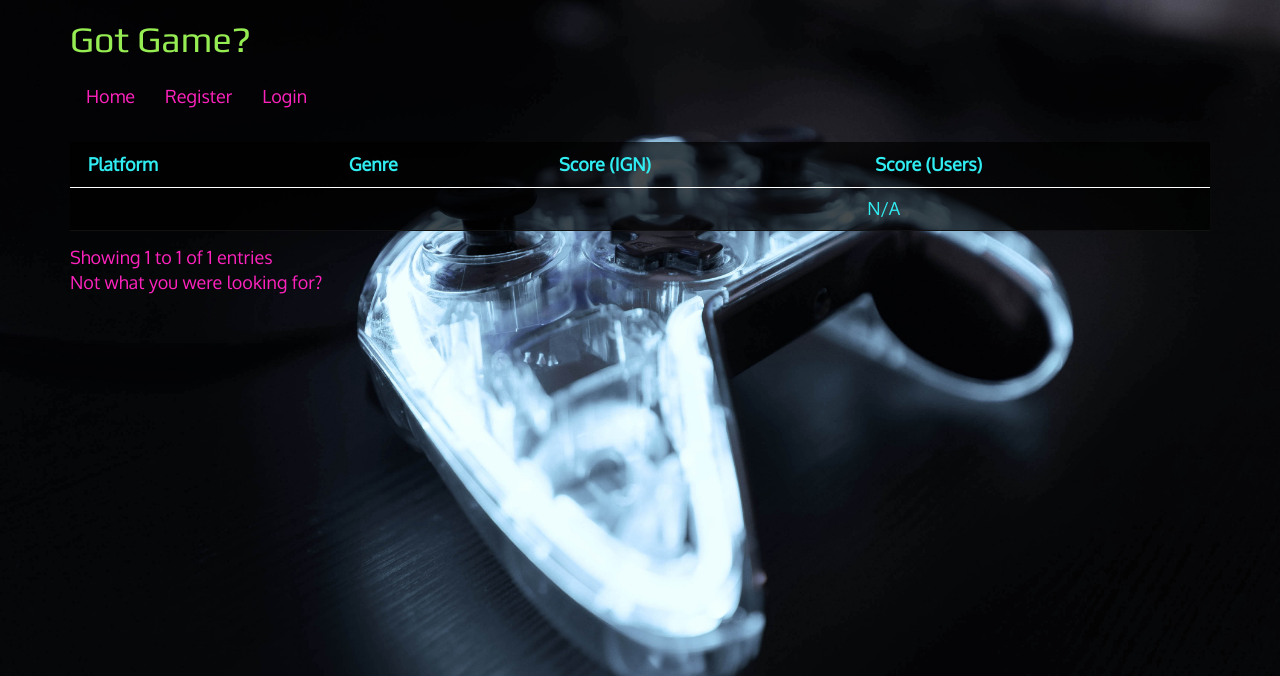
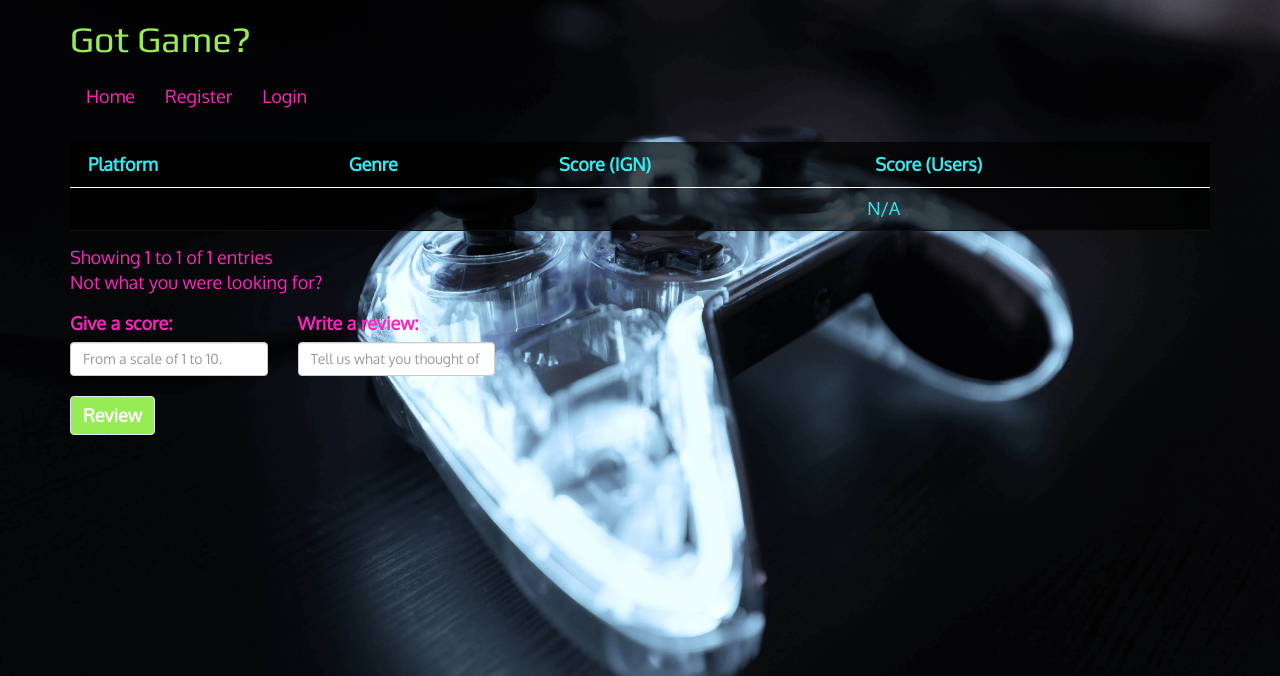
Before and after one commit to tashachin/GotGame, a Flask app: template templates/game_info.html in a window 1280 px wide. Shown: the top 676 px of the page. Run offline with Flask 2, Linux system fonts and the light colour scheme; the template is opened without the code that fills it, so the values that code supplies are empty; some libraries are stand-ins or nearby versions.

Commit message:
Saving design work...

```diff
--- a/static/game_results.js
+++ b/static/game_results.js
@@ -7,6 +7,7 @@ $(document).ready(function() {
         "pageLength": 25,
         "deferRender": true,
     } );
+
 } );
 
 function showGameInfo() {
--- a/static/style.css
+++ b/static/style.css
@@ -59,7 +59,7 @@ b, i {
 
 .btn-green {
     background-color: #96ec53;
-    border-color: #30edf2;
+    border-color: #e6e5ff;
     color: #FFFFFF;
 }
 
@@ -91,7 +91,7 @@ b, i {
 
 .placeholder {
     font-style: italic;
-    color: #96ec53;;
+    color: #96ec53;
 }
 
 .container {
@@ -99,8 +99,9 @@ b, i {
     font-size: 18px;
 }
 
-.dataTables_wrapper .dataTables_info {
-    color:  #30edf2;
+.modal-backdrop {
+   background-color: rgba(0, 0, 0, 0.7);
+
 }
 
 /* ////////////////////////////////// */
--- a/templates/game_info.html
+++ b/templates/game_info.html
@@ -56,18 +56,60 @@
 
 <a href='/adv-search'>Not what you were looking for?</a>
 
-<!-- GAME DESCRIPTION -->
+<div class="row">
 
-<!-- <div id='game-desc'>
-    <p>Lorem ipsum dolor sit amet, consectetur adipiscing elit, sed do eiusmod tempor incididunt ut labore et dolore magna aliqua. Ut enim ad minim veniam, quis nostrud exercitation ullamco laboris nisi ut aliquip ex ea commodo consequat. Duis aute irure dolor in reprehenderit in voluptate velit esse cillum dolore eu fugiat nulla pariatur. Excepteur sint occaecat cupidatat non proident, sunt in culpa qui officia deserunt mollit anim id est laborum.</p>
-</div> -->
+    <!-- REVIEW FORM -->
 
-{% if user_status %}
+        <div class="col-xs-12 col-md-7 col-lg-7">
+
+            <div id='review-field'>
+                    <!-- Remember to test for WHO user is -->
+                    <div class='row'>
+                    <form id='review-form'>
+                        <div class="form-group">
+                            <div class="col-sm-4">
+                            <label>Give a score:</label>
+                            <input id='user-score'
+                                   type='number'
+                                   name='user_score'
+                                   class='form-control'
+                                   placeholder='From a scale of 1 to 10.'
+                                   min=1
+                                   max=10
+                                   required>
+                            <!-- SUBMIT BUTTON -->
+                            <input id='submit-review'
+                                   type='submit'
+                                   class='btn btn-green row-top-margin'
+                                   value='Review {{ game.title }}'>
+                            <!-- END SUBMIT BUTTON -->
+                            </div>
+                        </div>
+                        <div class="form-group">
+                            <div class="col-sm-4">
+                            <label>Write a review:</label>
+                            <input id='user-review'
+                                   type='textarea'
+                                   class='form-control'
+                                   name='review'
+                                   placeholder='Tell us what you thought of this game!'>
+
+                            <input id='game-id'
+                                   type='hidden'
+                                   name='game_id'
+                                   value='{{ game.game_id }}'>
+                            </div>
+                        </div>
+                    </form>
+                </div>
+            </div>
+            <!-- END OF REVIEW FORM -->
 
         <!-- USER'S APPLIED TAGS -->
-<div class='container'>
-<div class='row row-top-margin'>
+    {% if user_status %}
+    <div class="row-top-margin">
         <label>Tags:</label>
+    </div>
         <div id='game-tags'>
 
             {% if all_tagged_games %}
@@ -90,7 +132,7 @@
 
                         </div>
                         {% endfor %}
-            </ul>
+
                     </div>
 
             </span>
@@ -103,9 +145,7 @@
 
             {% endif %}
         </div>
-</div>
 
-<div class='row row-top-margin'>
         <!-- MODAL FOR APPLYING TAGS -->
             <button id="open-add-tag-modal"
                     type="button"
@@ -169,7 +209,7 @@
                            value='{{ game.game_id }}'
                            hidden>
                     <input id='tag-game'
-                   class='btn btn-primary'
+                           class='btn btn-green'
                            type='submit'
                            value='Confirm tags'>
                     </form>
@@ -267,24 +307,14 @@
                 </div>
             </div>
     </div>
-</div>
+    {% endif %}
 
-<!-- COMMENT THREAD -->
+    <!-- END OF TAGS -->
 
-<!-- 3.0 - Allow users to create a discussion thread on any given game page. -->
-<!-- <div id='comment-field'>
-    <ul>
-        <li></li>
-    </ul>
-</div> -->
-
-<!-- REVIEW FORM -->
-    <div class='row row-top-margin'>
-    <div id='review-field'
-         class='col-lg-12'>
-            <!-- Remember to test for WHO user is -->
-
+    <!-- USER'S PREVIOUS REVIEW -->
+    <div class="col-xs-12 col-md-5 col-lg-5">
         {% if review %}
+            <div class="row-top-margin">
                     <!-- When refactoring, create just one review form.
                     Under "if review" conditional, set a review.review_id hidden value -->
                     <label>Your previous review:</label>
@@ -293,61 +323,19 @@
                         "{{ review.review }}" - <b>{{ review.user_score }}</b> out of 10.
                     </blockquote>
                     </p>
-
-            {% endif %}
-
-            <div class='row'>
-            <form id='review-form'>
-                <div class="form-group">
-                <div class="col-sm-4">
-                <label>Give a score:</label>
-                <input id='user-score'
-                       type='number'
-                       name='user_score'
-                       class='form-control'
-                       placeholder='From a scale of 1 to 10.'
-                       min=1
-                       max=10
-                       required>
-                <!-- SUBMIT BUTTON -->
-                <input id='submit-review'
-                       type='submit'
-                       class='btn btn-green row-top-margin'
-                       value='Review {{ game.title }}'>
-                <!-- END SUBMIT BUTTON -->
-                </div></div>
-                <div class="form-group">
-                <div class="col-sm-4">
-                <label>Write a review:</label>
-                <input id='user-review'
-                       type='textarea'
-                       class='form-control'
-                       name='review'
-                       placeholder='Tell us what you thought of this game!'>
-
-                <input id='game-id'
-                       type='hidden'
-                       name='game_id'
-                       value='{{ game.game_id }}'>
-
-            </div></div>
-            </form>
+            </div>
         {% endif %}
 
         </div>
     </div>
-    </div>
+    <!-- END OF USER'S REVIEW -->
 
+<div class="row">
     <!-- OTHER USERS' REVIEWS -->
-
+        <div class="col-xs-12 col-md-8-offset col-md-4 col-lg-8-offset col-lg-4">
             {% if reviews %}
-<div class='container'>
-<div class='row row-top-margin'>
-<div id='all-reviews'
-     class='col-md-6'>
-
-<label>Other user reviews:</label>
-<ul>
+            <div id='all-reviews'>
+                <div class="row-top-margin"><label>Other user reviews:</label></div>
                     {% for review in reviews %}
 
                     {% if review.user_id != session['user_id'] %}
@@ -357,12 +345,13 @@
                     {% endif %}
 
                     {% endfor %}
-</ul>
-</div>
-</div>
-</div>
+
             </div>
             {% endif %}
+
+        </div>
+    <!-- END OF OTHER USERS' REVIEWS -->
+</div>
 
 {% block fscripts %}
 <script src='/static/game_info.js'></script>
--- a/templates/homepage.html
+++ b/templates/homepage.html
@@ -1,6 +1,6 @@
 {% extends 'base.html' %}
 {% block content %}
-
+<div class="col-xs-12 col-md-6 col-lg-4">
     <form action='/search-results'>
         <div class='form-group'>
         <label>Enter a game title</label>
@@ -13,5 +13,5 @@
     <a href="/adv-search">
         Advanced search
     </a>
-
+</div>
 {% endblock %}
--- a/templates/login.html
+++ b/templates/login.html
@@ -1,12 +1,14 @@
 {% extends 'base.html' %}
 {% block content %}
+<div class="col-xs-12 col-md-6 col-lg-4">
     <form method='POST' action='/login'>
     <label>Username:</label>
-<input id='user' type='text' name='username'>
+    <input id='user' type='text' class='form-control' name='username'>
     <br>
     <label>Password:</label>
-<input id='password' type='password' name='password'>
+    <input id='password' type='password' class='form-control' name='password'>
     <br>
     <input id='submit' type='submit' class='btn btn-blue' value='Login'>
     </form>
+</div>
 {% endblock %}
```
Also changed, not shown: templates/search_results.html (+0 -9 lines), templates/user_profile.html (+20 -18 lines). Lines whose indentation alone changed are shown as unchanged.
